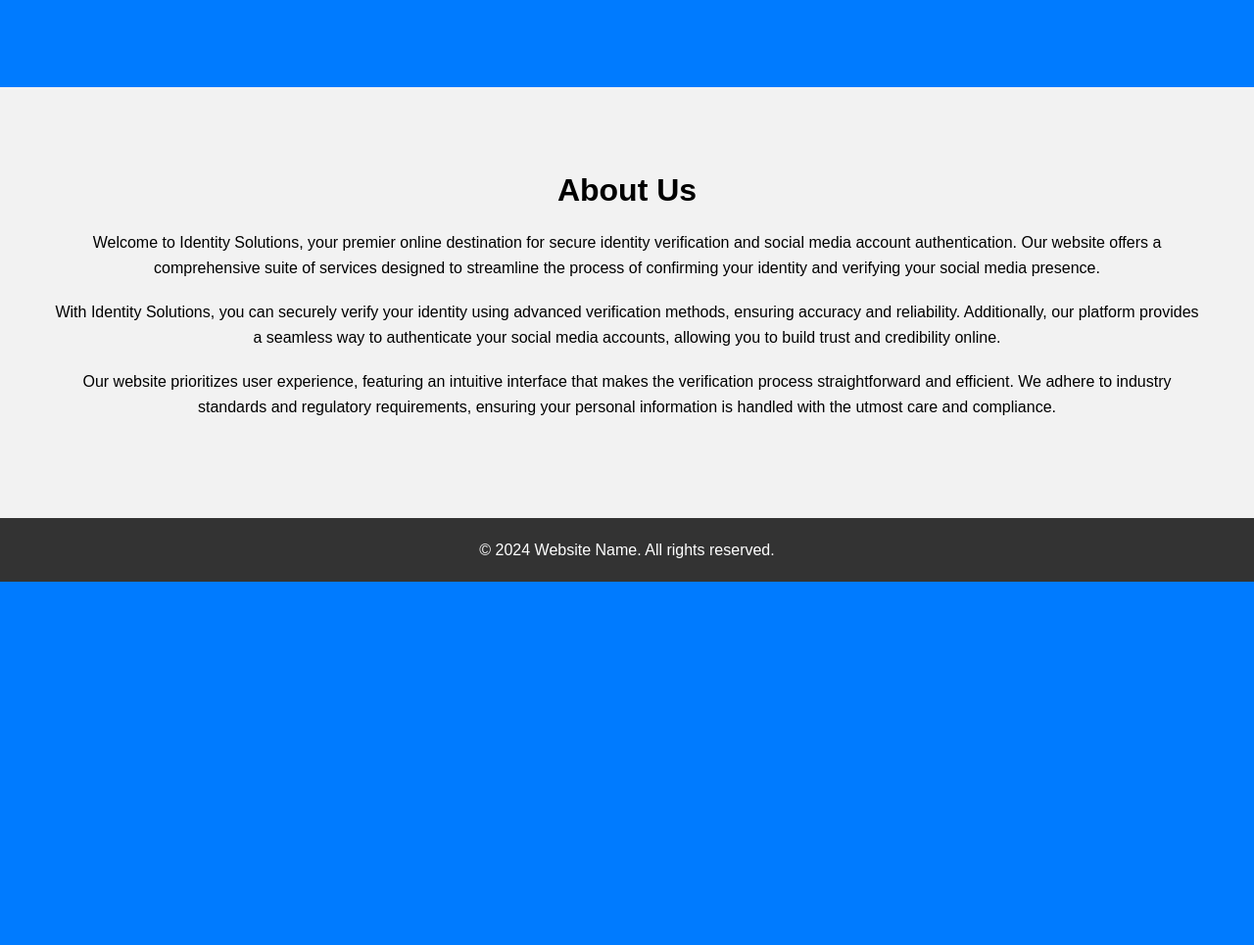
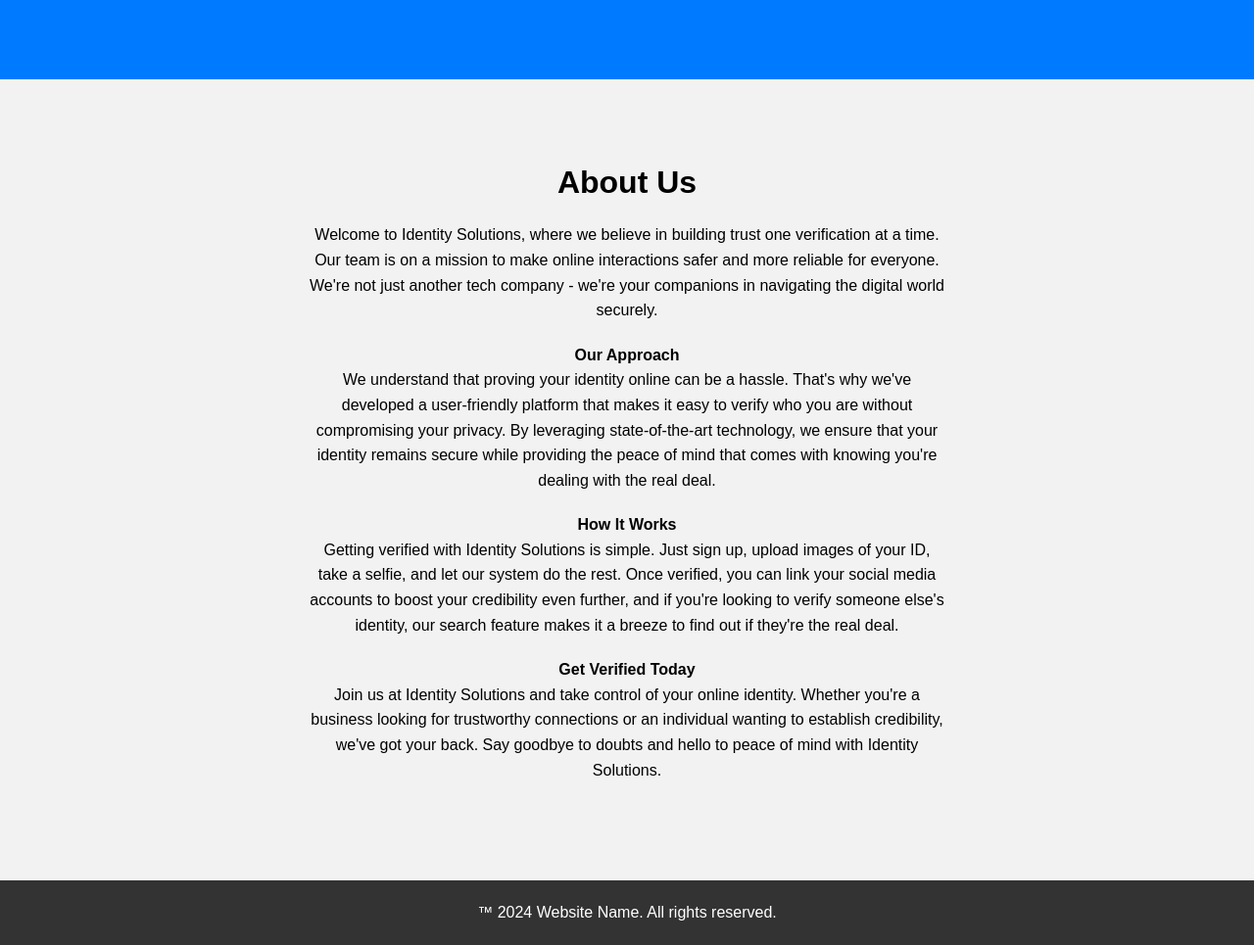
Before and after one commit to Colin115/Hackathon, a Flask app: page / in a window 1280 px wide. Shown: the part 1001-1966 px from the top of the page at 98% size. Before the commit the page ends 1595 px from the top, so only its background shows below. Run offline with Flask 3, Linux system fonts and the light colour scheme.

Commit message:
homepage

```diff
--- a/static/stylesheets/home.css
+++ b/static/stylesheets/home.css
@@ -16,6 +16,19 @@ body {
   max-width: 1200px;
   margin: auto;
   padding: 0 10px; /* Reduce padding */
+  display: flex;
+  flex-direction: column;
+  align-items: center;
+  justify-content: center;
+}
+
+header .container {
+  align-items: space-between !important;
+  justify-content: center;
+}
+
+.btn-containter-nav {
+  width: 100%;
 }
 
 .logo {
@@ -101,6 +114,7 @@ nav ul li a:hover {
 
 .feature-item {
   margin-bottom: 20px; /* Reduce margin */
+  max-width: 650px;
 }
 
 .feature-item img {
@@ -162,3 +176,7 @@ img {
   background-color: white;
   color: black;
 }
+
+.feature-item ul li {
+  text-align: left;
+}
--- a/templates/home.html
+++ b/templates/home.html
@@ -47,29 +47,43 @@
         <h2>About Us</h2>
         <div class="feature-item">
           <p>
-            Welcome to Identity Solutions, your premier online destination for
-            secure identity verification and social media account
-            authentication. Our website offers a comprehensive suite of services
-            designed to streamline the process of confirming your identity and
-            verifying your social media presence.
+            Welcome to Identity Solutions, where we believe in building trust
+            one verification at a time. Our team is on a mission to make online
+            interactions safer and more reliable for everyone. We're not just
+            another tech company - we're your companions in navigating the
+            digital world securely.
           </p>
         </div>
         <div class="feature-item">
+          <h4>Our Approach</h4>
           <p>
-            With Identity Solutions, you can securely verify your identity using
-            advanced verification methods, ensuring accuracy and reliability.
-            Additionally, our platform provides a seamless way to authenticate
-            your social media accounts, allowing you to build trust and
-            credibility online.
+            We understand that proving your identity online can be a hassle.
+            That's why we've developed a user-friendly platform that makes it
+            easy to verify who you are without compromising your privacy. By
+            leveraging state-of-the-art technology, we ensure that your identity
+            remains secure while providing the peace of mind that comes with
+            knowing you're dealing with the real deal.
           </p>
         </div>
         <div class="feature-item">
+          <h4>How It Works</h4>
           <p>
-            Our website prioritizes user experience, featuring an intuitive
-            interface that makes the verification process straightforward and
-            efficient. We adhere to industry standards and regulatory
-            requirements, ensuring your personal information is handled with the
-            utmost care and compliance.
+            Getting verified with Identity Solutions is simple. Just sign up,
+            upload images of your ID, take a selfie, and let our system do the
+            rest. Once verified, you can link your social media accounts to
+            boost your credibility even further, and if you're looking to verify
+            someone else's identity, our search feature makes it a breeze to
+            find out if they're the real deal.
+          </p>
+        </div>
+        <div class="feature-item">
+          <h4>Get Verified Today</h4>
+          <p>
+            Join us at Identity Solutions and take control of your online
+            identity. Whether you're a business looking for trustworthy
+            connections or an individual wanting to establish credibility, we've
+            got your back. Say goodbye to doubts and hello to peace of mind with
+            Identity Solutions.
           </p>
         </div>
       </div>
@@ -77,7 +91,7 @@
 
     <footer>
       <div class="container">
-        <p>&copy; 2024 Website Name. All rights reserved.</p>
+        <p>&trade; 2024 Website Name. All rights reserved.</p>
       </div>
     </footer>
   </body>
```
